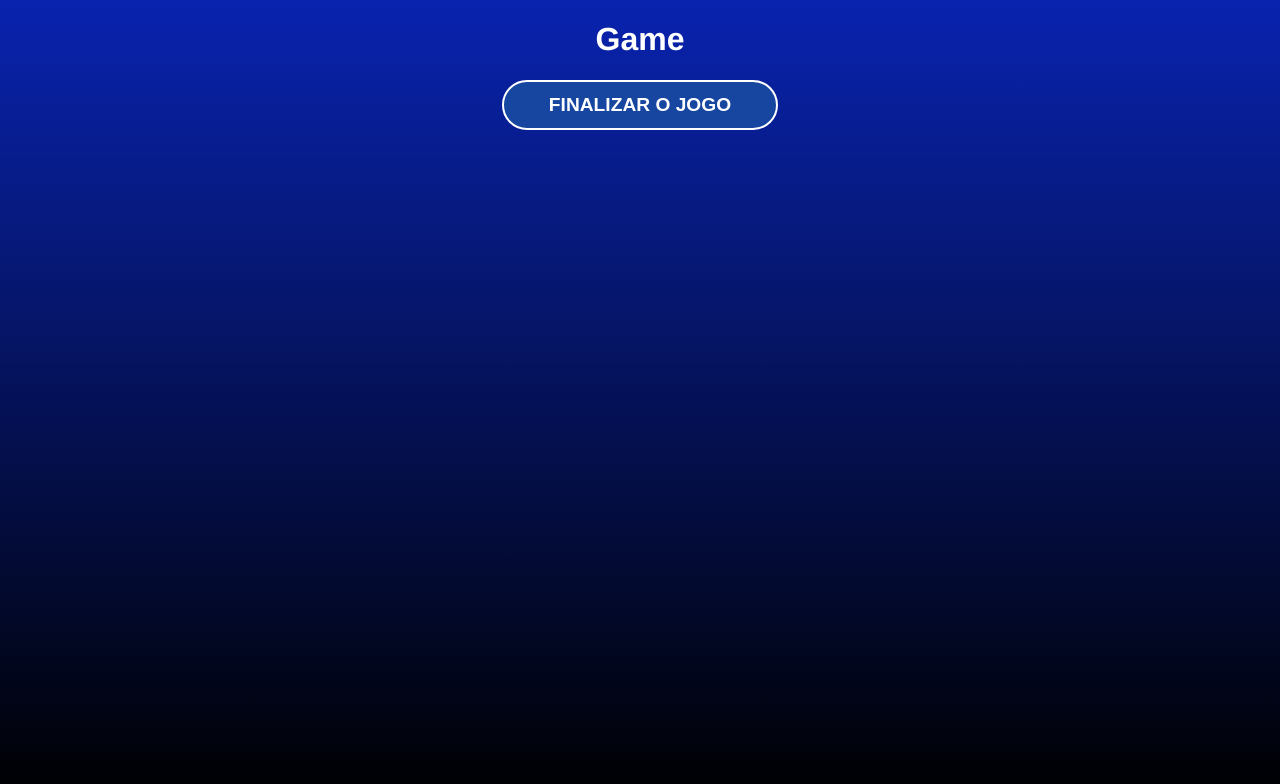
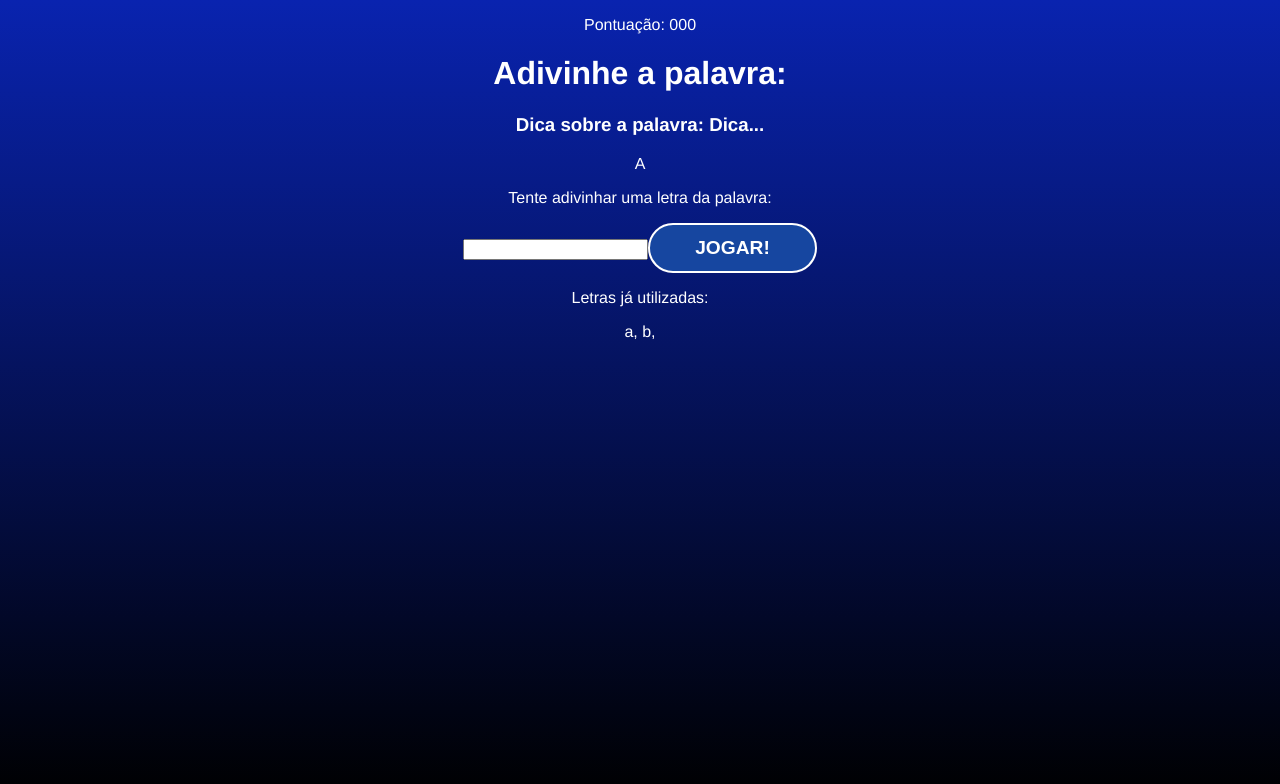
Before and after one commit to heliohdd/secret-word-project, a React (Vite) app: page / in a window 1280 px wide. Both pictures are taken after a click on the button "COMEÇAR O JOGO". Shown: the top 784 px of the page. Built offline with nearby package versions, Linux system fonts and the light colour scheme.

Commit message:
Estruturando componentes do jogo

```diff
--- a/src/components/Game.jsx
+++ b/src/components/Game.jsx
@@ -1,12 +1,33 @@
-import React from 'react'
+import React from "react";
 
-const Game = ({verifyLetter}) => {
+const Game = ({ verifyLetter }) => {
   return (
-    <div>
-        <h1>Game</h1>
-        <button onClick={verifyLetter}>Finalizar o jogo</button>
+    <div className="game">
+      <p className="points">
+        <span>Pontuação: 000</span>
+      </p>
+      <h1>Adivinhe a palavra:</h1>
+      <h3 className="tip">
+        Dica sobre a palavra: <span>Dica...</span>
+      </h3>
+      <div className="wordContainer">
+        <span className="letter">A</span>
+        <span className="blankSquare"> </span>
+      </div>
+      <div className="letterContainer">
+        <p>Tente adivinhar uma letra da palavra:</p>
+        <form>
+            <input type="text" name="letter" maxLength="1" required />
+            <button>Jogar!</button>
+        </form>
+      </div>
+      <div className="wrongLettersContainer">
+        <p>Letras já utilizadas:</p>
+        <span>a, </span>
+        <span>b, </span>
+      </div>
     </div>
-  )
-}
+  );
+};
 
-export default Game
+export default Game;
```
